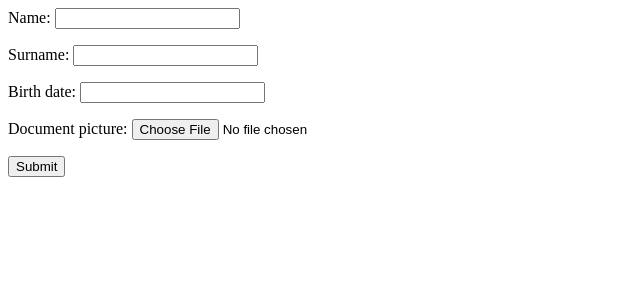
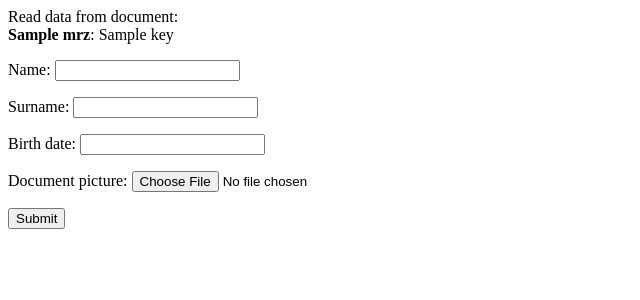
Before and after one commit to albertas/identity, a Django app: template identity/templates/identity/identity_form.html in a window 1280 px wide. Shown: the top 300 px of the page, without its empty margins (0-640 px from the left). Run offline with Django 3.2, Linux system fonts and the light colour scheme; tables that the repository leaves empty hold one stand-in row (values such as "Sample post"); the template is opened without the code that fills it: values that come from a table or form of the project are taken from there, most other values are stand-ins (such as "Sample title", 1, 10 or a date in 2020).

Commit message:
Provide data read from document for user
in both cases when form validation was successful and unsuccessful.

```diff
--- a/identity/forms.py
+++ b/identity/forms.py
@@ -15,6 +15,8 @@ class IdentityForm(forms.Form):
     birth_date = forms.DateField()
     document_picture = forms.FileField()
 
+    mrz_data = None
+
     def clean(self):
         cleaned_data = super().clean()
 
@@ -30,18 +32,18 @@ class IdentityForm(forms.Form):
             msg = 'Could not validate data, because failed to call RealID API.'
             raise forms.ValidationError(msg)
 
-        mrz_data = extract_mrz_data(ocr_text)
+        self.mrz_data = extract_mrz_data(ocr_text)
 
-        if not mrz_data:
+        if not self.mrz_data:
             msg = 'Could not validate data, because failed to parse info from image.'
             raise forms.ValidationError(msg)
 
         # Extracted data
-        mr_name = mrz_data['names']
-        mr_surname = mrz_data['surname']
-        mr_country = mrz_data['issuing_country']
-        mr_birth_date = mrz_data['date_of_birth']
-        mr_personal_code = mrz_data['personal_number']
+        mr_name = self.mrz_data['names']
+        mr_surname = self.mrz_data['surname']
+        mr_country = self.mrz_data['issuing_country']
+        mr_birth_date = self.mrz_data['date_of_birth']
+        mr_personal_code = self.mrz_data['personal_number']
 
         # Entered data
         entered_name = cleaned_data['name']
--- a/identity/templates/identity/identity_form.html
+++ b/identity/templates/identity/identity_form.html
@@ -1,5 +1,13 @@
 
 {{ message }}
+
+{% if mrz_data %}<p>
+Read data from document: <br/>
+    {% for name, key in mrz_data.items %}
+        <b>{{ name }}</b>: {{ key }}<br/>
+    {% endfor %}
+    </p>
+{% endif %}
 
 <form action="." method="post" enctype="multipart/form-data">
   {% csrf_token %}
--- a/identity/views.py
+++ b/identity/views.py
@@ -10,9 +10,11 @@ def index(request):
             return render(request, 'identity/identity_form.html', {
                 'form': IdentityForm(),
                 'message': 'You have entered correct information!',
+                'mrz_data': form.mrz_data,
             })
     else:
         form = IdentityForm()
     return render(request, 'identity/identity_form.html', {
         'form': form,
+        'mrz_data': form.mrz_data,
     })
```
